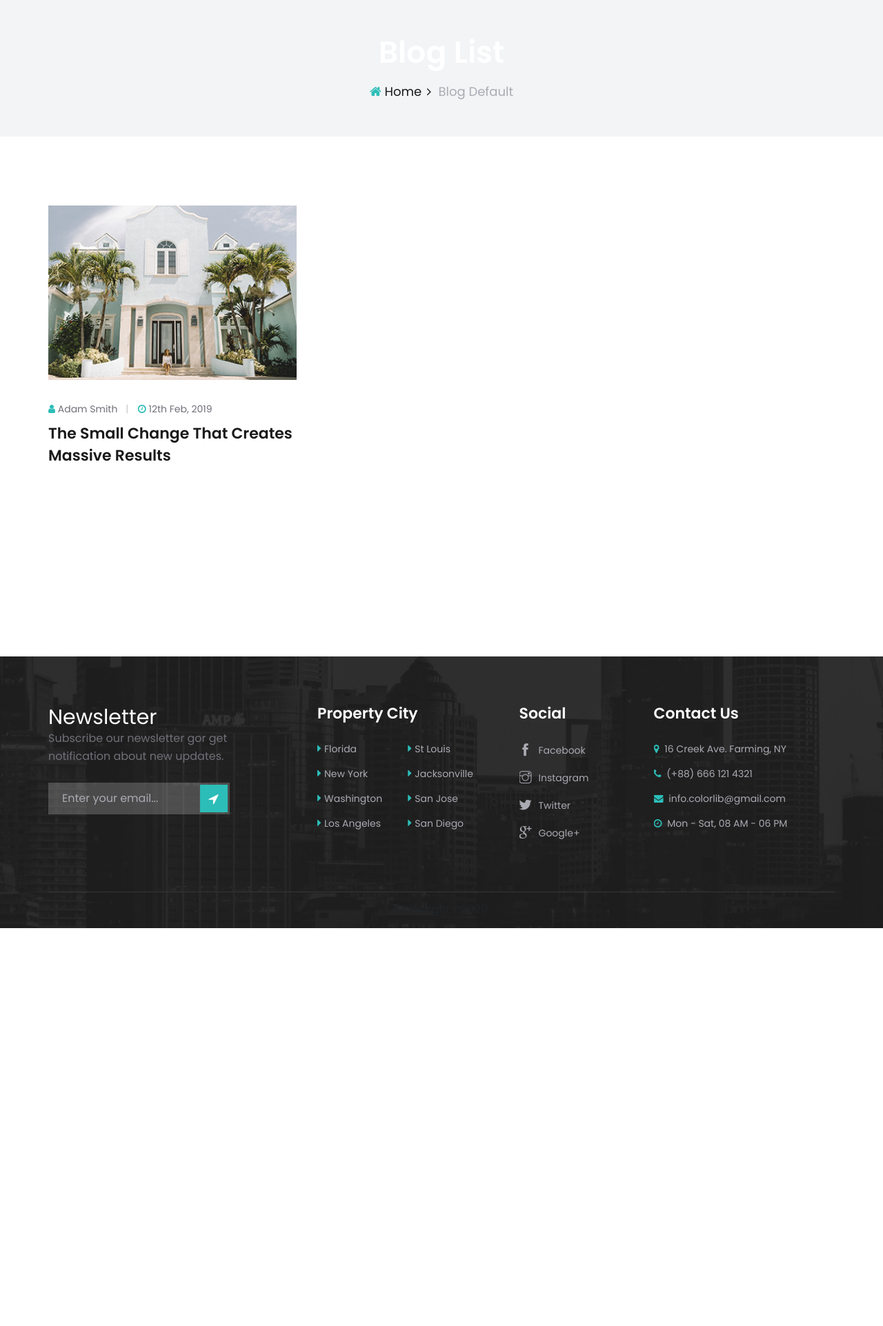
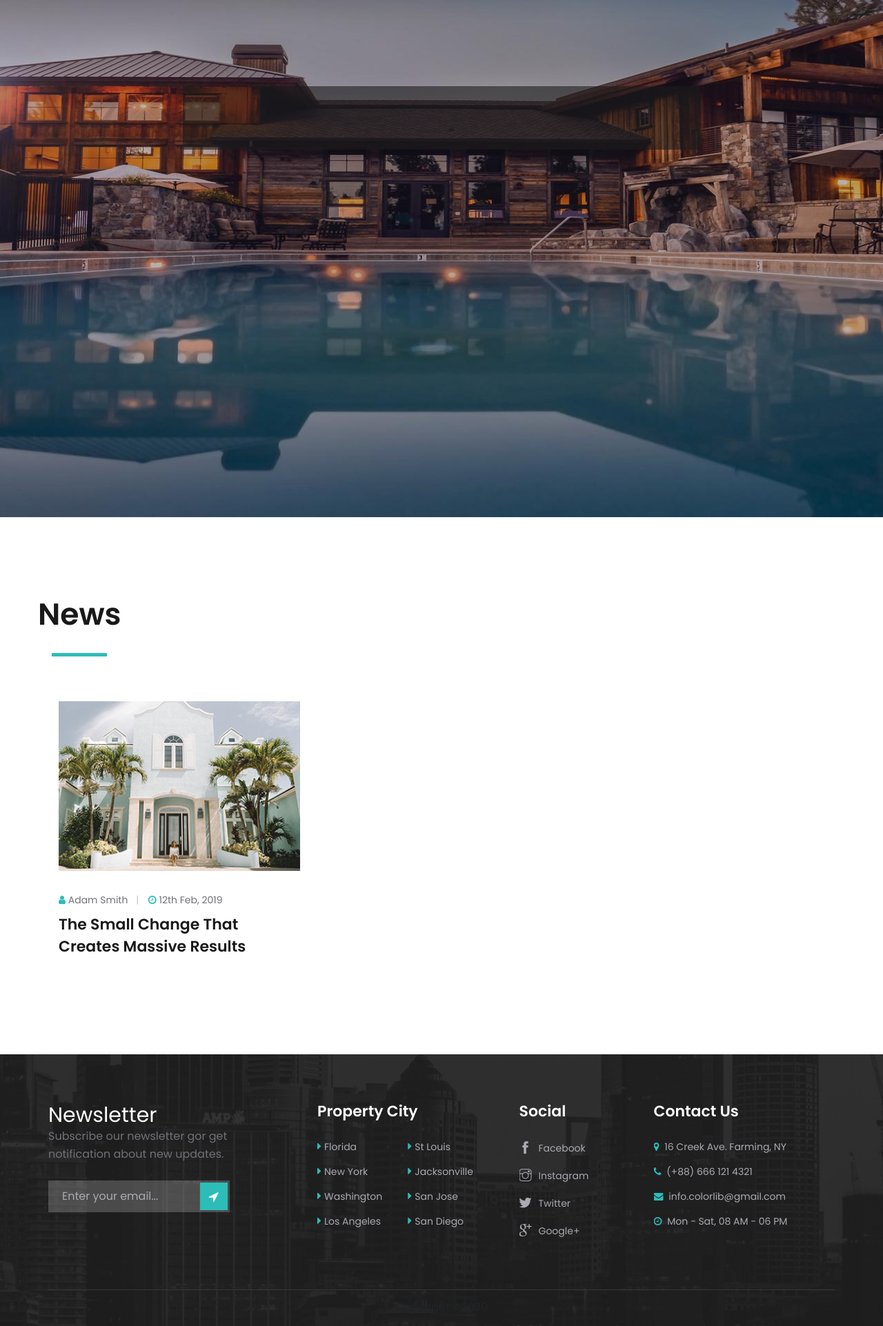
Before and after one commit to nebstarmalala/sensiveproperties, a PHP site: page /blog.php in a window 1280 px wide. Shown: the part 61-1984 px from the top of the page at 69% size. Before the commit the page ends 1407 px from the top, so only its background shows below. Run offline with PHP 8.4, Linux system fonts and the light colour scheme; data comes from the database, SQL or seed files in the repository.

Commit message:
remove breadcrumb

```diff
--- a/blog.php
+++ b/blog.php
@@ -71,7 +71,8 @@
         a:link, a:visited {
         text-decoration: none;
         }
-        h2,h3{
+
+        h3{
             color:white !important;
         }
 
@@ -105,28 +106,39 @@
     </header>
     <!-- Header End -->
 
-    <!-- Breadcrumb Section Begin -->
-    <section class="breadcrumb-section">
-        <div class="container">
-            <div class="row">
-                <div class="col-lg-12">
-                    <div class="breadcrumb-text">
-                        <h2>Blog List</h2>
-                        <div class="breadcrumb-option">
-                            <a href="#"><i class="fa fa-home"></i> Home</a>
-                            <span>Blog Default</span>
+     <!-- Hero Section Begin -->
+     <section class="hero-section">
+        <div class="hero-items">
+            <div class="single-hero-item set-bg" data-setbg="img/hero/hero-3.jpg">
+                <div class="container">
+                    <div class="row">
+                        <div class="col-lg-8 offset-lg-2">
+                            <div class="hero-text">
+
+                            </div>
                         </div>
                     </div>
                 </div>
             </div>
         </div>
     </section>
-    <!-- Breadcrumb Section Begin -->
+    <!-- Hero Section End -->
 
     <!-- Blog Section Begin -->
     <section class="blog-section blog-page spad">
         <div class="container">
             <div class="row">
+                <div class="row">
+                    <div class="col-lg-12">
+                        <div class="properties-title">
+                            <div class="section-title">
+
+                                <h2>News</h2>
+                            </div>
+                        </div>
+                    </div>
+                </div>
+            </div>
 
                 <div class="col-lg-4 col-md-6">
                     <div class="single-blog-item">
```
